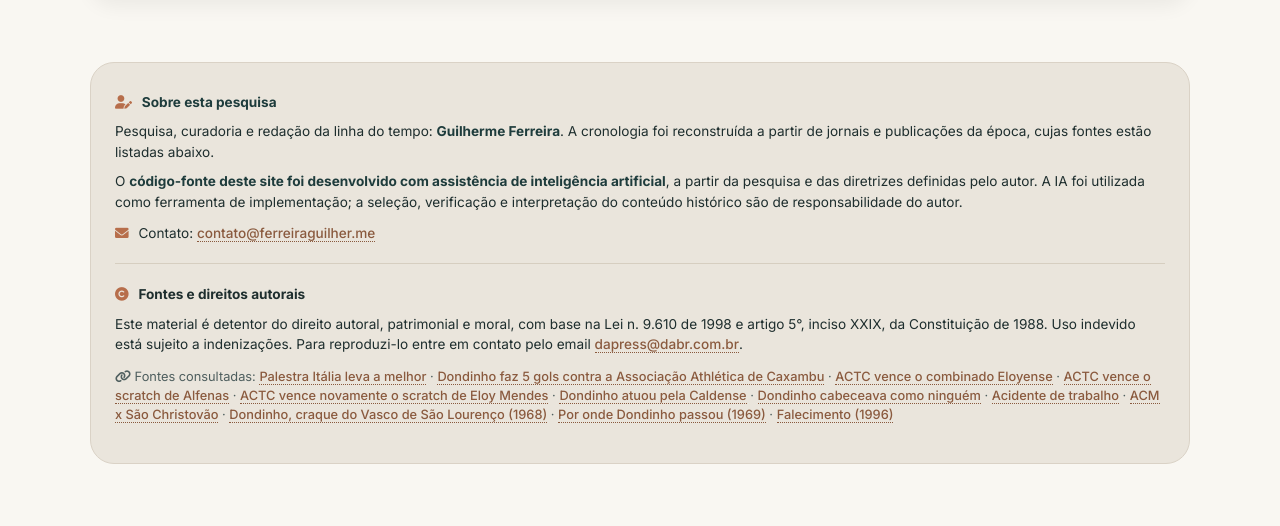
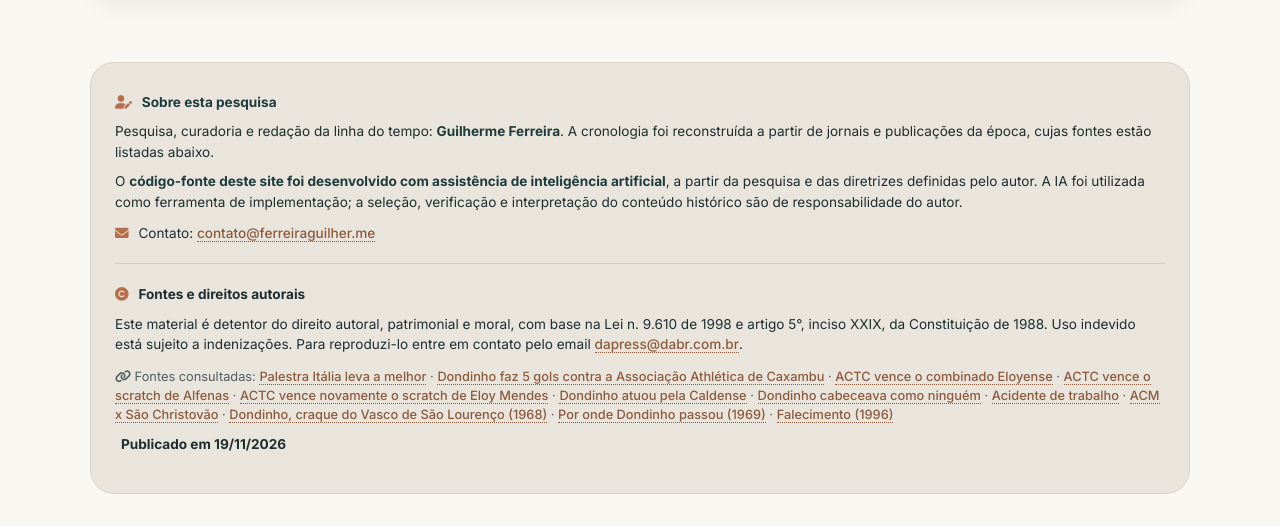
Before and after one commit to guiajf/dondinho, a plain HTML site: page index.html in a window 1280 px wide. Shown: the part 3369-3895 px from the top of the page. Before the commit the page ends 3865 px from the top, so only its background shows below. Drawn offline with Linux system fonts and the light colour scheme.

Commit message:
Update index.html

```diff
--- a/index.html
+++ b/index.html
@@ -604,6 +604,7 @@
                 <a href="http://memoria.bn.gov.br/DocReader/089842_07/105231" target="_blank">Por onde Dondinho passou (1969)</a> ·
                 <a href="https://www1.folha.uol.com.br/fsp/1996/11/17/brasil/10.html" target="_blank">Falecimento (1996)</a>
             </p>
+            <p><i style="margin-right: 6px; color: #b76e4b;"></i> <strong>Publicado em 19/11/2026</strong></p>
         </div>
     </div>
 
```
